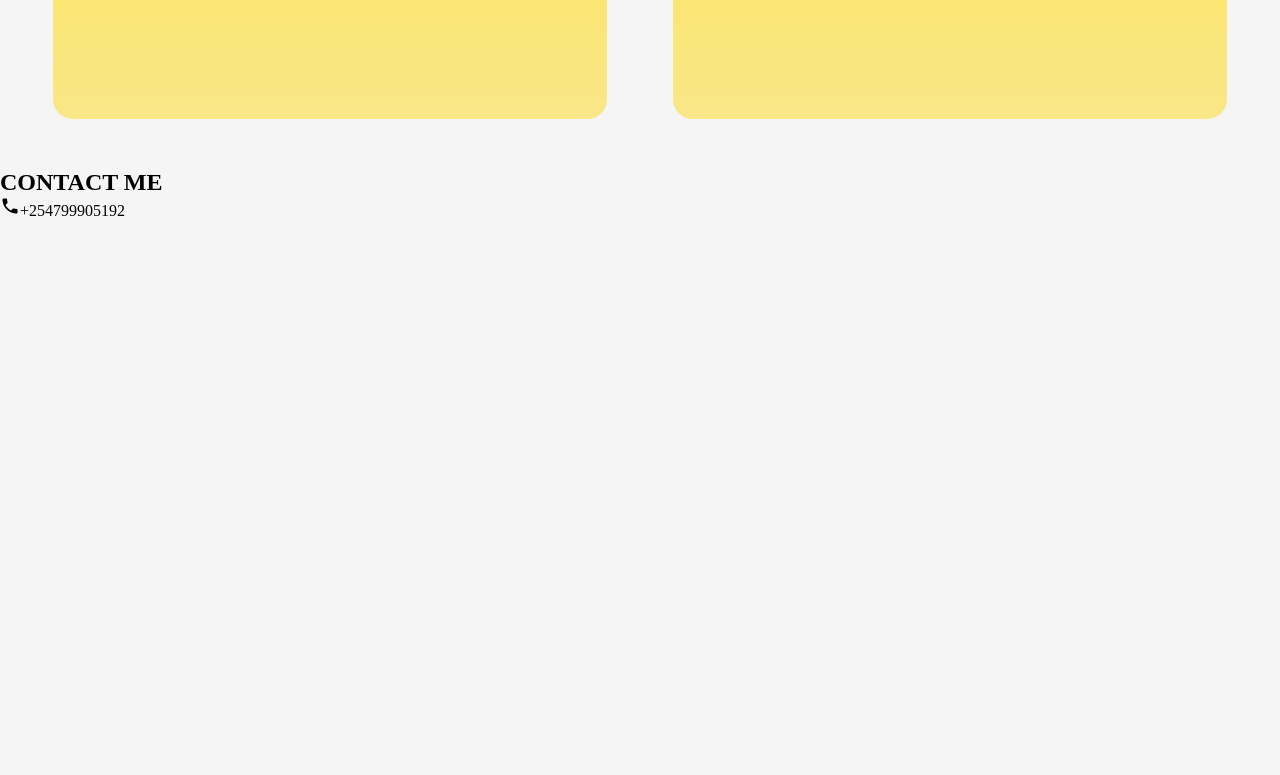
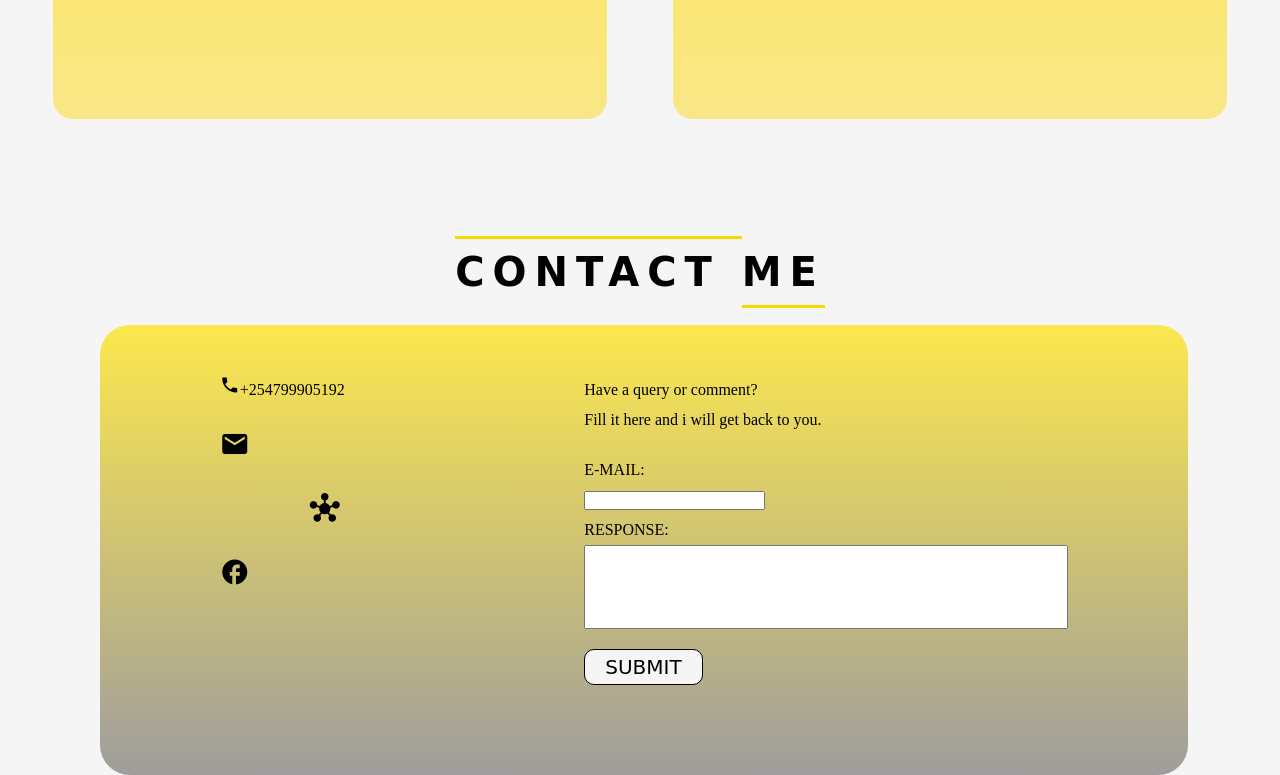
Before and after one commit to DennisMwangi1/My-portfolio, a plain HTML site: page index.html in a window 1280 px wide. Shown: the part 3510-4285 px from the top of the page. Before the commit the page ends 3730 px from the top, so only its background shows below. Drawn offline with Linux system fonts and the light colour scheme; a web font is replaced by a local one.

Commit message:
added the last section of index.html.added an email validation and links to respective social media sites

```diff
--- a/assets/demo.js
+++ b/assets/demo.js
@@ -0,0 +1,31 @@
+function validateEmail(inputText)
+{
+var mailformat = /^\w+([\.-]?\w+)*@\w+([\.-]?\w+)*(\.\w{2,3})+$/;
+
+if (inputText.value.length === 0) {
+    alert("Enter Email address")
+
+} else {
+
+    if(inputText.value.match(mailformat))
+    {
+    document.form.email.focus();
+    alert("Thank you for your submission.Ill get back to you soon.")
+    valid();
+     return true;
+    }
+    else
+    {
+    alert("You have entered an invalid email address!");
+    document.form.email.focus();
+    checker()
+    return false;
+    }}
+}
+
+function checker() {
+    window.location.assign("#sect6container")
+}
+function valid() {
+    window.location.assign("#sect1")
+}
--- a/assets/style.css
+++ b/assets/style.css
@@ -184,11 +184,11 @@ fieldset>legend{
     letter-spacing: 8px;
     text-align: center;
 }
-#sect5>h1>#span1{
+#span1{
     padding-top: 10px;
     border-top: 3px solid gold;
 }
-#sect5>h1>#span2{
+#span2{
     border-bottom: 3px solid gold;
     padding-bottom: 10px;
 }
@@ -243,3 +243,59 @@ a>img:hover{
     border-radius: 10px;
 }
 /* styling for sect6 */
+#sect6{
+    margin-top: 100px;
+}
+#sect6>h1{
+
+    padding-bottom: 30px;
+    text-align: center;
+    font-family: 'Kelly Slab', cursive;
+    font-size: 40px;
+    letter-spacing: 8px;
+
+}
+#sect6container{
+    padding-top: 50px;
+     height: 50vh;
+    width: 85%;
+    margin-left: 100px;
+    border-radius: 30px;
+    display: flex;
+    justify-content: space-around;
+    background:linear-gradient(to top, rgba(139, 136, 136, 0.811), rgba(255, 225, 0, 0.688));
+}
+#sect6container>#contactme>a{
+    display: block;
+    padding-top: 30px;
+    color: black;
+}
+#sect6container>#contactme>a:hover{
+    color: white;
+}
+#sect6container>#query>p,form{
+    line-height: 30px;
+}
+#sect6container>#query>form{
+    padding-top: 20px;
+}
+#response{
+    width: 60vh;
+    height: 10vh;
+
+}
+#submit{
+    margin-top: 20px;
+    font-size: 20px;
+    border-radius: 10px;
+    border: 1px solid black;
+    background-color: whitesmoke;
+    padding: 5px;
+    padding-left: 20px;
+    padding-right: 20px;
+    font-family: 'Kelly Slab', cursive;
+}
+#submit:hover{
+    color: white;
+    background-color: black;
+}
--- a/index.html
+++ b/index.html
@@ -32,7 +32,7 @@
                     <a href="#sect5">
                         <li><i class="material-icons" style="font-size: 38px;">work</i></li>
                     </a>
-                    <a href="">
+                    <a href="#sect6container">
                         <li><i class="material-icons" style="font-size: 38px;">phone</i></li>
                     </a>
                 </ul>
@@ -142,10 +142,25 @@
         </div>
     </section>
     <section id="sect6">
+        <h1><span id="span1"> CONTACT </span> <span id="span2"> ME</span></h1>
         <div id="sect6container">
-            <h1>CONTACT ME</h1>
+
             <div id="contactme">
                 <span><i class="material-icons" style="font-size: 20px;">phone</i>+254799905192</span>
+                <a href="mailto:dennismwangi14030@gmail.com" target="_blank"><i class="material-icons" style="font-size: 30px;">mail</i></a>
+                <a href="https://github.com/DennisMwangi1" target="_blank" ><i class="material-icons" style="font-size: 30px;">github</i></a>
+                <a href="https://twitter.com/DennisMwangi01" target="_blank"><i class="material-icons" style="font-size: 30px;">facebook</i></a>
+
+            </div>
+            <div id="query">
+                <p>Have a query or comment?<br>Fill it here and i will get back to you.</p>
+                <form action="" name="form">
+                    <label for="email">E-MAIL:</label><br>
+                    <input type="text" name="email " id="email"><br>
+                    <label for="response">RESPONSE:</label><br>
+                    <input type="text " name="response" id="response" ><BR>
+                    <button id="submit" onclick="validateEmail(document.form.email)">SUBMIT</button>
+                </form>
             </div>
         </div>
     </section>
```
Also changed, not shown: assets/images/getquizy.png (added), assets/images/landingpage.png (added), assets/images/quickmovers.png (added), assets/images/supashopper.png (added).
